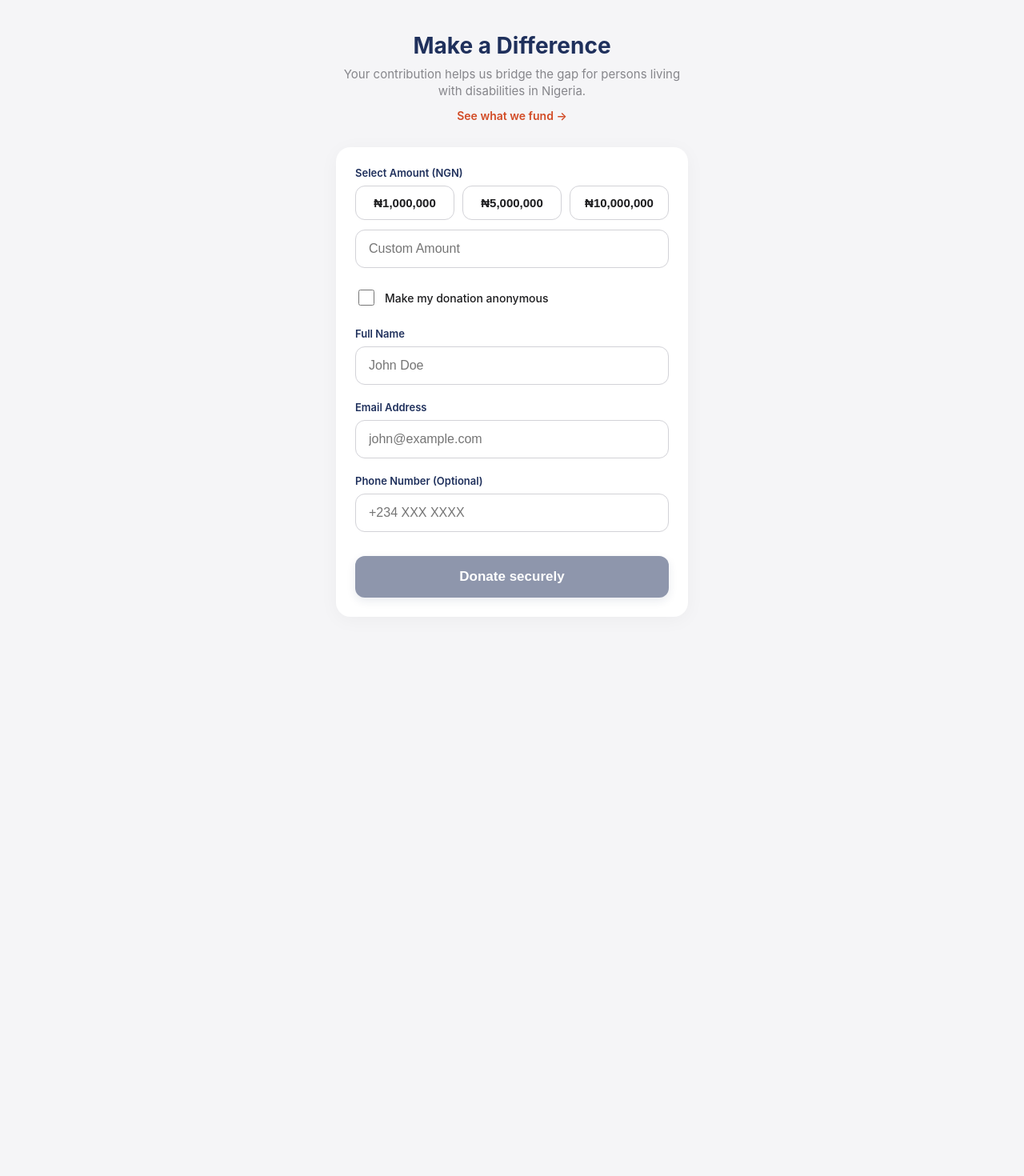
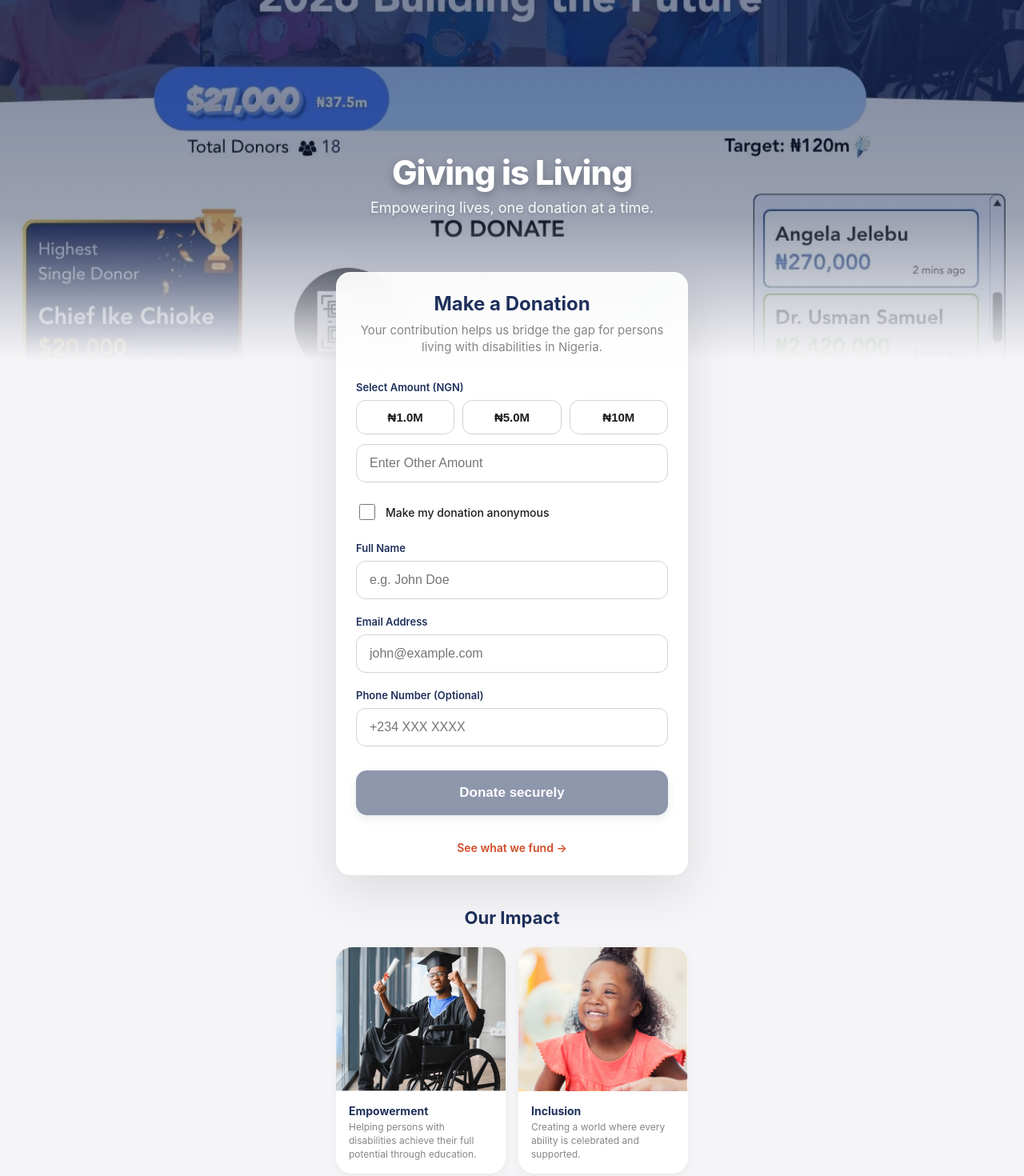
Before and after one commit to cyberds/TALI-Live-donation-app, a Next.js app in the folder frontend/: page /donate in a window 1280 px wide. Shown: the top 1470 px of the page at 80% size. Before the commit the page ends 835 px from the top, so only its background shows below. Built offline with nearby package versions, Linux system fonts and the light colour scheme; no server answers.

Commit message:
style(donate): overhaulled design

```diff
--- a/frontend/src/app/donate/page.tsx
+++ b/frontend/src/app/donate/page.tsx
@@ -173,15 +173,17 @@ export default function DonatePage() {
   return (
     <>
       <Script src="https://checkout.flutterwave.com/v3.js" strategy="lazyOnload" />
-      <div className="container">
-        <header className="header">
-          <h1 className="title">Make a Difference</h1>
-          <p className="subtitle">Your contribution helps us bridge the gap for persons living with disabilities in Nigeria.</p>
-          <a href="https://www.theabilitylife.org/what-we-do" target="_blank" rel="noopener noreferrer" className="purpose-link">
-            See what we fund &rarr;
-          </a>
-        </header>
 
+      <section className="hero-section">
+        <div className="hero-overlay"></div>
+        <img src="/gala-hero.jpg" alt="TALI Gala" className="hero-image" />
+        <div className="hero-content">
+          <h1 className="hero-title">Giving is Living</h1>
+          <p className="hero-subtitle">Empowering lives, one donation at a time.</p>
+        </div>
+      </section>
+
+      <div className="container" style={{ position: 'relative', zIndex: 10 }}>
         {paymentState === 'ABANDONED' && (
           <div style={{ padding: '12px', background: '#fff3cd', color: '#856404', borderRadius: '8px', marginBottom: '16px', fontSize: '14px', textAlign: 'center' }}>
             Payment cancelled. You can try again whenever you are ready.
@@ -193,7 +195,12 @@ export default function DonatePage() {
           </div>
         )}
 
-        <form className="card" onSubmit={handleFlutterwavePayment}>
+        <form className="card glass-card" onSubmit={handleFlutterwavePayment}>
+          <header className="header" style={{ marginBottom: 32 }}>
+            <h1 className="title" style={{ fontSize: 24 }}>Make a Donation</h1>
+            <p className="subtitle">Your contribution helps us bridge the gap for persons living with disabilities in Nigeria.</p>
+          </header>
+
           <div className="form-group">
             <label htmlFor="custom-amount" className="form-label">Select Amount (NGN)</label>
             <div className="amount-grid">
@@ -201,24 +208,24 @@ export default function DonatePage() {
                 type="button"
                 className={`amount-btn ${amount === 1000000 && !isCustom ? 'active' : ''}`}
                 onClick={() => handleAmountSelect(1000000)}
-              >₦1,000,000</button>
+              >₦1.0M</button>
               <button
                 type="button"
                 className={`amount-btn ${amount === 5000000 && !isCustom ? 'active' : ''}`}
                 onClick={() => handleAmountSelect(5000000)}
-              >₦5,000,000</button>
+              >₦5.0M</button>
               <button
                 type="button"
                 className={`amount-btn ${amount === 10000000 && !isCustom ? 'active' : ''}`}
                 onClick={() => handleAmountSelect(10000000)}
-              >₦10,000,000</button>
+              >₦10M</button>
             </div>
 
             <input
               id="custom-amount"
               type="number"
               className="form-input"
-              placeholder="Custom Amount"
+              placeholder="Enter Other Amount"
               value={isCustom ? amount : ''}
               onChange={(e) => {
                 setIsCustom(true);
@@ -242,7 +249,7 @@ export default function DonatePage() {
 
           <div className="form-group">
             <label htmlFor="donor-name" className="form-label">Full Name</label>
-            <input id="donor-name" type="text" className="form-input" placeholder="John Doe" required={!isAnonymous} value={name} onChange={(e) => setName(e.target.value)} />
+            <input id="donor-name" type="text" className="form-input" placeholder="e.g. John Doe" required={!isAnonymous} value={name} onChange={(e) => setName(e.target.value)} />
           </div>
 
           <div className="form-group">
@@ -260,33 +267,69 @@ export default function DonatePage() {
               type="submit"
               className="btn-primary"
               disabled={!amount || loading}
-              style={{ opacity: (!amount || loading) ? 0.5 : 1, cursor: (!amount || loading) ? 'not-allowed' : 'pointer' }}
+              style={{ padding: '18px', borderRadius: 14, opacity: (!amount || loading) ? 0.5 : 1, cursor: (!amount || loading) ? 'not-allowed' : 'pointer' }}
             >
               {loading ? 'Processing...' : `Donate ${amount ? `₦${amount.toLocaleString()}` : ''} securely`}
             </button>
           </div>
+
+          <div style={{ textAlign: 'center', marginTop: 20 }}>
+            <a href="https://www.theabilitylife.org/copy-of-projects" target="_blank" rel="noopener noreferrer" className="purpose-link">
+              See what we fund &rarr;
+            </a>
+          </div>
         </form>
+
+        <section className="impact-section">
+          <h3 className="impact-title">Our Impact</h3>
+          <div className="impact-grid">
+            <div className="impact-card">
+              <div className="impact-img-wrap">
+                <img src="/cripplegraduate.png" alt="Empowerment" />
+              </div>
+              <div className="impact-info">
+                <h4>Empowerment</h4>
+                <p>Helping persons with disabilities achieve their full potential through education.</p>
+              </div>
+            </div>
+            <div className="impact-card">
+              <div className="impact-img-wrap">
+                <img src="/downsyndrome.png" alt="Inclusion" />
+              </div>
+              <div className="impact-info">
+                <h4>Inclusion</h4>
+                <p>Creating a world where every ability is celebrated and supported.</p>
+              </div>
+            </div>
+          </div>
+        </section>
 
         {activeEvent?.account_number && (
           <>
-            <div className="divider">OR</div>
+            <div className="divider">OR BANK TRANSFER</div>
 
-            <div className="card" style={{ padding: '24px 16px' }}>
-              <h2 className="title" style={{ fontSize: '18px', textAlign: 'center', marginBottom: '16px' }}>Bank Transfer</h2>
-              <div className="bank-details">
+            <div className="card" style={{ padding: '32px 24px', borderRadius: 24, border: '1px dashed #d2d2d7' }}>
+              <h2 className="title" style={{ fontSize: '18px', textAlign: 'center', marginBottom: '16px' }}>Direct Bank Deposit</h2>
+              <div className="bank-details" style={{ background: 'transparent', border: 'none' }}>
                 <div className="bank-name">{activeEvent.bank_name}</div>
-                <div className="account-number">{activeEvent.account_number}</div>
-                <div className="account-name">{activeEvent.account_name}</div>
+                <div className="account-number" style={{ fontSize: 28, margin: '12px 0' }}>{activeEvent.account_number}</div>
+                <div className="account-name" style={{ fontWeight: 600 }}>{activeEvent.account_name}</div>
 
-                <button className="btn-secondary" onClick={handleCopy}>
-                  {copied ? 'Copied!' : 'Copy Account Number'}
-                </button>
-                <p style={{ marginTop: '12px', fontSize: '12px', color: 'var(--text-secondary)' }}>Include "Donation" in your transfer description.</p>
+                <div style={{ marginTop: 24 }}>
+                  <button className="btn-secondary" onClick={handleCopy} style={{ borderRadius: 12, padding: '12px 24px' }}>
+                    {copied ? 'Copied Details!' : 'Copy Bank Details'}
+                  </button>
+                </div>
+                <p style={{ marginTop: '20px', fontSize: '12px', color: 'var(--text-secondary)' }}>Include "Donation" in your transfer description for tracking.</p>
               </div>
             </div>
           </>
         )}
       </div>
+
+      <footer style={{ textAlign: 'center', padding: '40px 20px', color: 'var(--text-secondary)', fontSize: 13 }}>
+        &copy; {new Date().getFullYear()} The Ability Life Initiative. All rights reserved.
+      </footer>
     </>
   );
 }
--- a/frontend/src/app/globals.css
+++ b/frontend/src/app/globals.css
@@ -223,3 +223,144 @@ h1, h2, h3, h4, h5, h6, p {
 .btn-secondary:hover {
   background: rgba(31, 48, 92, 0.05);
 }
+
+/* Premium Enhancements */
+.hero-section {
+  width: 100vw;
+  margin-left: calc(-50vw + 50%);
+  height: 450px;
+  position: relative;
+  overflow: hidden;
+  margin-bottom: -150px; /* Overlap with the form */
+  background: var(--tali-blue);
+}
+
+.hero-overlay {
+  position: absolute;
+  inset: 0;
+  background: linear-gradient(180deg, rgba(31, 48, 92, 0.4) 0%, rgba(31, 48, 92, 0.2) 60%, var(--bg-color) 100%);
+  z-index: 1;
+}
+
+.hero-image {
+  width: 100%;
+  height: 100%;
+  object-fit: cover;
+  opacity: 0.8;
+  filter: brightness(0.85) contrast(1.1);
+  transform: scale(1.05);
+  animation: slowZoom 20s infinite alternate;
+}
+
+@keyframes slowZoom {
+  from { transform: scale(1.05); }
+  to { transform: scale(1.15); }
+}
+
+.hero-content {
+  position: absolute;
+  bottom: 180px;
+  left: 0;
+  right: 0;
+  text-align: center;
+  z-index: 2;
+  padding: 0 20px;
+}
+
+.hero-title {
+  font-size: 42px;
+  font-weight: 800;
+  color: white;
+  margin-bottom: 8px;
+  text-shadow: 0 4px 12px rgba(0, 0, 0, 0.3);
+  letter-spacing: -1px;
+}
+
+.hero-subtitle {
+  color: white;
+  font-size: 18px;
+  opacity: 0.95;
+  text-shadow: 0 2px 4px rgba(0, 0, 0, 0.2);
+}
+
+.glass-card {
+  background: rgba(255, 255, 255, 0.92);
+  backdrop-filter: blur(16px);
+  -webkit-backdrop-filter: blur(16px);
+  border: 1px solid rgba(255, 255, 255, 0.3);
+  box-shadow: 0 20px 60px rgba(0, 0, 0, 0.1);
+  position: relative;
+  z-index: 5;
+}
+
+.impact-section {
+  margin-top: 40px;
+  margin-bottom: 60px;
+}
+
+.impact-title {
+  font-size: 22px;
+  font-weight: 700;
+  color: var(--tali-blue);
+  margin-bottom: 24px;
+  text-align: center;
+}
+
+.impact-grid {
+  display: grid;
+  grid-template-columns: repeat(2, 1fr);
+  gap: 16px;
+}
+
+.impact-card {
+  background: white;
+  border-radius: 20px;
+  overflow: hidden;
+  box-shadow: 0 4px 12px rgba(0,0,0,0.05);
+  transition: transform 0.3s ease;
+}
+
+.impact-card:hover {
+  transform: translateY(-8px);
+}
+
+.impact-img-wrap {
+  width: 100%;
+  height: 180px;
+  overflow: hidden;
+}
+
+.impact-img-wrap img {
+  width: 100%;
+  height: 100%;
+  object-fit: cover;
+}
+
+.impact-info {
+  padding: 16px;
+}
+
+.impact-info h4 {
+  font-size: 14px;
+  font-weight: 700;
+  margin-bottom: 4px;
+  color: var(--tali-blue);
+}
+
+.impact-info p {
+  font-size: 12px;
+  color: var(--text-secondary);
+  line-height: 1.4;
+}
+
+@media (max-width: 480px) {
+  .hero-section {
+    height: 350px;
+  }
+  .hero-title {
+    font-size: 32px;
+  }
+  .impact-grid {
+    grid-template-columns: 1fr;
+  }
+}
```
Also changed, not shown: frontend/public/gala-hero.jpg (added).
